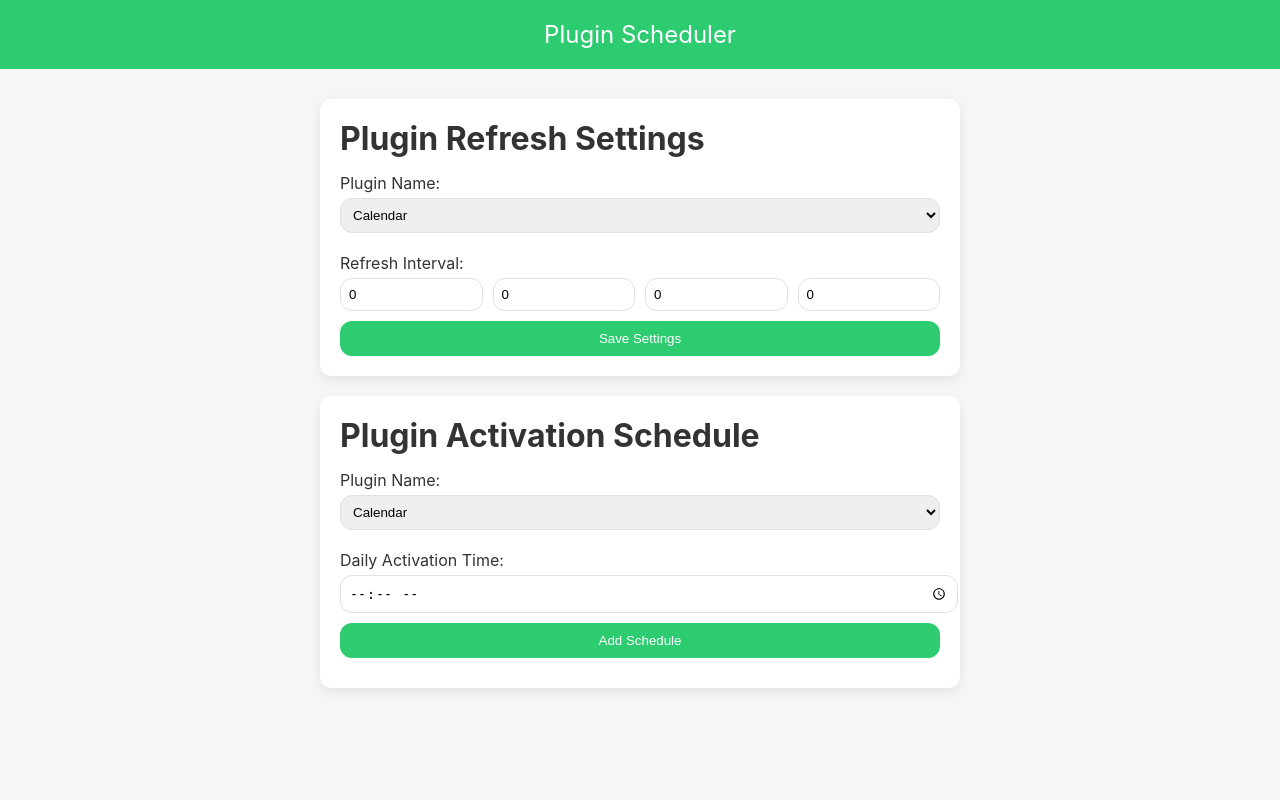
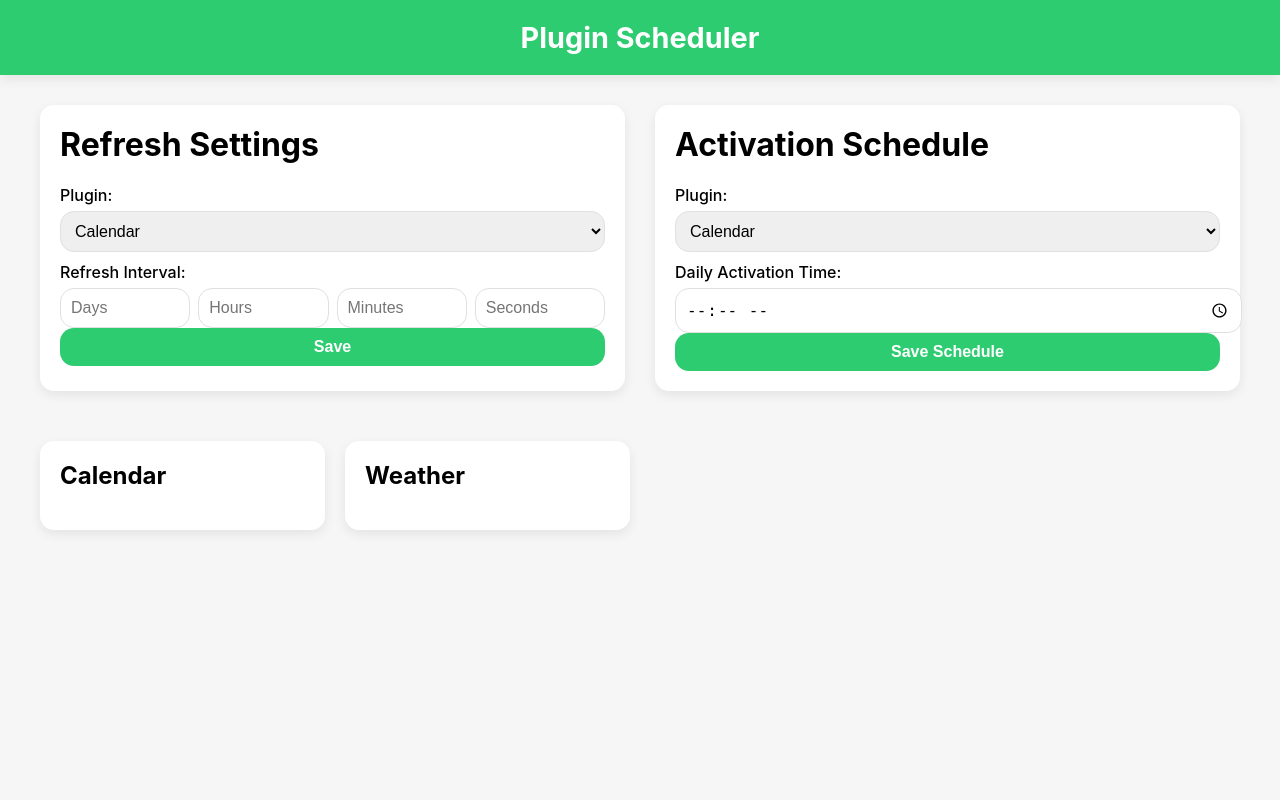
Before and after one commit to owenloker15/PaperPi, a Flask app: page /playlist in a window 1280 px wide. Run offline with Flask 3, Linux system fonts and the light colour scheme; parts of the project's set-up code (start-up, migrations or seed data) failed here and were passed over.

Commit message:
small bug fixes and make refresh work better

```diff
--- a/src/paperpi.py
+++ b/src/paperpi.py
@@ -60,7 +60,7 @@ def startup():
 
 def main():
     startup()
-    app.run(host="0.0.0.0", port=5000, debug=True)
+    app.run(host="0.0.0.0", port=5000, debug=False)
 
 
 if __name__ == "__main__":
--- a/src/templates/playlist.html
+++ b/src/templates/playlist.html
@@ -12,7 +12,7 @@
         --text-color: #333;
         --border-color: #e0e0e0;
         --shadow: 0 4px 12px rgba(0, 0, 0, 0.08);
-        --radius: 12px;
+        --radius: 14px;
         --transition: all 0.25s ease;
       }
 
@@ -21,76 +21,76 @@
         padding: 0;
         font-family: "Inter", "Segoe UI", sans-serif;
         background-color: var(--background-color);
+        min-height: 100vh;
         display: flex;
         flex-direction: column;
-        justify-content: flex-start;
-        align-items: center;
-        min-height: 100vh;
-        color: var(--text-color);
       }
 
       header {
-        flex-shrink: 0;
         background-color: var(--accent-color);
-        width: 100%;
+        padding: 20px 0;
         text-align: center;
-        padding: 20px 0;
-      }
-
-      header a {
-        color: var(--secondary-background-color);
-        text-decoration: none;
-        font-size: 1.5rem;
+        color: white;
+        font-size: 1.8rem;
+        font-weight: bold;
+        box-shadow: var(--shadow);
       }
 
       main {
-        flex-grow: 1;
-        display: flex;
-        flex-direction: column;
-        justify-content: flex-start;
-        align-items: center;
-        gap: 20px;
-        width: 90%;
-        max-width: 600px;
-        margin-top: 30px;
+        width: 100%;
+        max-width: 1200px;
+        margin: 30px auto;
+        display: grid;
+        grid-template-columns: 1fr 1fr;
+        gap: 30px;
       }
 
-      .card {
+      .card,
+      .plugin-card {
         background-color: var(--secondary-background-color);
+        padding: 20px;
         border-radius: var(--radius);
         box-shadow: var(--shadow);
-        padding: 20px;
-        width: 100%;
+        transition: var(--transition);
       }
 
-      h1,
-      h2 {
-        margin: 0 0 15px 0;
+      .card:hover,
+      .plugin-card:hover {
+        transform: translateY(-4px);
+      }
+
+      .card h1,
+      .card h2,
+      .plugin-card h2 {
+        margin-top: 0;
       }
 
       label {
         display: block;
-        margin: 10px 0 5px;
+        margin: 10px 0 6px;
+        font-weight: 500;
       }
 
       input,
       select {
         width: 100%;
-        padding: 8px;
+        padding: 10px;
         border-radius: var(--radius);
         border: 1px solid var(--border-color);
-        margin-bottom: 10px;
+        font-size: 1rem;
       }
 
       button {
+        width: 100%;
+        padding: 10px;
         background-color: var(--accent-color);
+        color: white;
+        border: none;
         border-radius: var(--radius);
-        height: 35px;
-        color: #fff;
-        border: none;
+        cursor: pointer;
+        font-size: 1rem;
+        font-weight: bold;
         transition: var(--transition);
-        cursor: pointer;
-        width: 100%;
       }
 
       button:hover {
@@ -98,241 +98,209 @@
         transform: scale(1.03);
       }
 
-      .schedule-list {
-        margin-top: 10px;
+      .plugin-grid {
+        grid-column: span 2;
+        margin-top: 20px;
+        display: grid;
+        grid-template-columns: repeat(auto-fill, minmax(260px, 1fr));
+        gap: 20px;
       }
 
-      .schedule-item {
-        display: flex;
-        justify-content: space-between;
-        padding: 8px 0;
-        border-bottom: 1px solid var(--border-color);
+      .plugin-info {
+        padding-top: 10px;
+        font-size: 0.9rem;
+        color: #666;
       }
     </style>
   </head>
+
   <body>
-    <header>
-      <a href="#">Plugin Scheduler</a>
-    </header>
+    <header>Plugin Scheduler</header>
 
     <main>
+      <!-- LEFT: Refresh Settings -->
       <div class="card">
-        <h1>Plugin Refresh Settings</h1>
-        <label for="plugin-name">Plugin Name:</label>
-        <select class="dropdown" id="refresh-settings">
+        <h1>Refresh Settings</h1>
+        <label>Plugin:</label>
+        <select id="refresh-settings">
           {% for plugin in plugins %}
           <option value="{{plugin.id}}">{{plugin.name}}</option>
           {% endfor %}
         </select>
 
-        <label for="refresh-days">Refresh Interval:</label>
-        <div style="display: flex; gap: 10px">
-          <input
-            type="number"
-            id="refresh-days"
-            placeholder="Days"
-            min="0"
-            value="0"
-          />
-          <input
-            type="number"
-            id="refresh-hours"
-            placeholder="Hours"
-            min="0"
-            value="0"
-          />
+        <label>Refresh Interval:</label>
+        <div style="display: flex; gap: 8px">
+          <input type="number" id="refresh-days" placeholder="Days" min="0" />
+          <input type="number" id="refresh-hours" placeholder="Hours" min="0" />
           <input
             type="number"
             id="refresh-minutes"
             placeholder="Minutes"
             min="0"
-            value="0"
           />
           <input
             type="number"
             id="refresh-seconds"
             placeholder="Seconds"
             min="0"
-            value="0"
           />
         </div>
 
-        <button onclick="savePluginSettings()">Save Settings</button>
+        <button onclick="savePluginSettings()">Save</button>
       </div>
 
+      <!-- RIGHT: Activation Schedule -->
       <div class="card">
-        <h1>Plugin Activation Schedule</h1>
-        <label for="plugin-name">Plugin Name:</label>
-        <select class="dropdown" id="schedule-time-dropdown">
+        <h1>Activation Schedule</h1>
+        <label>Plugin:</label>
+        <select id="schedule-time-dropdown">
           {% for plugin in plugins %}
           <option value="{{plugin.id}}">{{plugin.name}}</option>
           {% endfor %}
         </select>
 
-        <label for="schedule-time">Daily Activation Time:</label>
+        <label>Daily Activation Time:</label>
         <input type="time" id="schedule-time" />
 
-        <button onclick="addSchedule()">Add Schedule</button>
+        <button onclick="addSchedule()">Save Schedule</button>
+      </div>
 
-        <div class="schedule-list" id="schedule-list"></div>
-      </div>
+      <!-- Plugin Cards: dynamically injected by JS -->
+      <div id="plugin-grid" class="plugin-grid"></div>
     </main>
 
     <script>
-      schedules = [];
+      async function loadPluginCards() {
+        const container = document.querySelector(".plugin-grid");
+        container.innerHTML = "";
+
+        try {
+          const response = await fetch(`/playlist/settings`);
+          const settings = await response.json();
+
+          const playlist_settings = settings.settings;
+          console.log(playlist_settings);
+
+          playlist_settings.forEach((plugin) => {
+            const card = document.createElement("div");
+            card.className = "plugin-card";
+
+            let html = `<h2>${plugin.pluginName}</h2>`;
+
+            const r = plugin.refreshSettings || {};
+            if (
+              r.days !== undefined ||
+              r.hours !== undefined ||
+              r.minutes !== undefined ||
+              r.seconds !== undefined
+            ) {
+              html += `
+        <div class='plugin-info'>
+          <strong>Refresh:</strong>
+          ${r.days ?? 0}d ${r.hours ?? 0}h ${r.minutes ?? 0}m ${r.seconds ?? 0}s
+        </div>`;
+            }
+
+            const s = plugin.scheduleSettings || {};
+            if (s.dailyTime) {
+              html += `
+        <div class='plugin-info'>
+          <strong>Daily Time:</strong> ${s.dailyTime ?? "00:00"}
+        </div>`;
+            }
+
+            card.innerHTML = html;
+            container.appendChild(card);
+          });
+        } catch (err) {
+          console.error("Error loading card data", err);
+        }
+      }
+
       document.addEventListener("DOMContentLoaded", function () {
         const refreshDropdown = document.getElementById("refresh-settings");
 
         refreshDropdown.addEventListener("change", async function () {
-          const daysInput = document.getElementById("refresh-days");
-          const hoursInput = document.getElementById("refresh-hours");
-          const minutesInput = document.getElementById("refresh-minutes");
-          const secondsInput = document.getElementById("refresh-seconds");
-
-          const pluginId = this.value;
-
-          const url = `/playlist/${pluginId}/refresh`;
+          const url = `/playlist/${this.value}/refresh`;
+          const days = document.getElementById("refresh-days");
+          const hours = document.getElementById("refresh-hours");
+          const minutes = document.getElementById("refresh-minutes");
+          const seconds = document.getElementById("refresh-seconds");
 
           try {
-            const response = await fetch(url, {
-              method: "GET",
-              headers: {
-                "Content-Type": "application/json",
-              },
-            });
+            const r = await fetch(url).then((res) => res.json());
 
-            const result = await response.json();
-            const refreshSettings = result.refresh_settings;
-
-            if (result.success) {
-              console.log("Loaded refresh settings:", result);
-
-              daysInput.value = refreshSettings.days;
-              hoursInput.value = refreshSettings.hours;
-              minutesInput.value = refreshSettings.minutes;
-              secondsInput.value = refreshSettings.seconds;
+            if (r.success) {
+              const v = r.refresh_settings;
+              days.value = v.days;
+              hours.value = v.hours;
+              minutes.value = v.minutes;
+              seconds.value = v.seconds;
             } else {
-              console.error("Refresh settings for plugin not found:", result);
-              daysInput.value = 0;
-              hoursInput.value = 0;
-              minutesInput.value = 0;
-              secondsInput.value = 0;
+              days.value = hours.value = minutes.value = seconds.value = 0;
             }
-          } catch (error) {
-            console.error("Error:", error);
+          } catch (err) {
+            console.error(err);
           }
         });
+
         const scheduleDropdown = document.getElementById(
           "schedule-time-dropdown",
         );
+
         scheduleDropdown.addEventListener("change", async function () {
-          const timeInput = document.getElementById("schedule-time");
-
-          const pluginId = this.value;
-
-          const url = `/playlist/${pluginId}/schedule`;
+          const url = `/playlist/${this.value}/schedule`;
+          const input = document.getElementById("schedule-time");
 
           try {
-            const response = await fetch(url, {
-              method: "GET",
-              headers: {
-                "Content-Type": "application/json",
-              },
-            });
-
-            const result = await response.json();
-            const scheduleSettings = result.plugin_schedule;
-
-            if (result.success) {
-              console.log("Loaded schedule settings:", result);
-
-              timeInput.value = scheduleSettings.dailyTime;
-            } else {
-              console.error("Schedule settings for plugin not found:", result);
-              timeInput.value = "00:00";
-            }
-          } catch (error) {
-            console.error("Error:", error);
+            const r = await fetch(url).then((res) => res.json());
+            input.value = r.success ? r.plugin_schedule.dailyTime : "00:00";
+          } catch (err) {
+            console.error(err);
           }
         });
+
+        loadPluginCards();
       });
 
       async function savePluginSettings() {
-        const pluginId = document.getElementById("refresh-settings").value;
-
-        const days =
-          parseInt(document.getElementById("refresh-days").value) || 0;
-        const hours =
-          parseInt(document.getElementById("refresh-hours").value) || 0;
-        const minutes =
-          parseInt(document.getElementById("refresh-minutes").value) || 0;
-        const seconds =
-          parseInt(document.getElementById("refresh-seconds").value) || 0;
-
+        const id = document.getElementById("refresh-settings").value;
         const data = {
-          seconds: seconds,
-          minutes: minutes,
-          hours: hours,
-          days: days,
+          days: +document.getElementById("refresh-days").value || 0,
+          hours: +document.getElementById("refresh-hours").value || 0,
+          minutes: +document.getElementById("refresh-minutes").value || 0,
+          seconds: +document.getElementById("refresh-seconds").value || 0,
         };
 
-        const url = `/playlist/${pluginId}/refresh`;
-
         try {
-          const response = await fetch(url, {
+          const res = await fetch(`/playlist/${id}/refresh`, {
             method: "POST",
-            headers: {
-              "Content-Type": "application/json",
-            },
+            headers: { "Content-Type": "application/json" },
             body: JSON.stringify(data),
           });
 
-          const result = await response.json();
-
-          if (response.ok) {
-            alert("GOOD! " + JSON.stringify(result));
-          } else {
-            alert("BAD! " + JSON.stringify(result));
-          }
-        } catch (error) {
-          console.error("Error:", error);
-          alert("An error occurred while processing your request.");
+          alert(JSON.stringify(await res.json()));
+          loadPluginCards();
+        } catch (err) {
+          console.error(err);
         }
       }
 
       async function addSchedule() {
-        const pluginId = document.getElementById(
-          "schedule-time-dropdown",
-        ).value;
+        const id = document.getElementById("schedule-time-dropdown").value;
         const time = document.getElementById("schedule-time").value;
-        console.log(pluginId);
-        console.log(time);
-
-        const data = {
-          dailyTime: time,
-        };
-
-        const url = `/playlist/${pluginId}/schedule`;
 
         try {
-          const response = await fetch(url, {
+          const res = await fetch(`/playlist/${id}/schedule`, {
             method: "POST",
-            headers: {
-              "Content-Type": "application/json",
-            },
-            body: JSON.stringify(data),
+            headers: { "Content-Type": "application/json" },
+            body: JSON.stringify({ dailyTime: time }),
           });
 
-          const result = await response.json();
-
-          if (response.ok) {
-            alert("GOOD! " + JSON.stringify(result));
-          } else {
-            alert("BAD! " + JSON.stringify(result));
-          }
-        } catch (error) {
-          console.error("Error:", error);
-          alert("An error occurred while processing your request.");
+          alert(JSON.stringify(await res.json()));
+          loadPluginCards();
+        } catch (err) {
+          console.error(err);
         }
       }
     </script>
```
Also changed, not shown: src/api/playlist.py (+7 -0 lines), src/utils/app_utils.py (+40 -1 lines), src/utils/playlist.py (+34 -4 lines), src/utils/task.py (+15 -3 lines).
